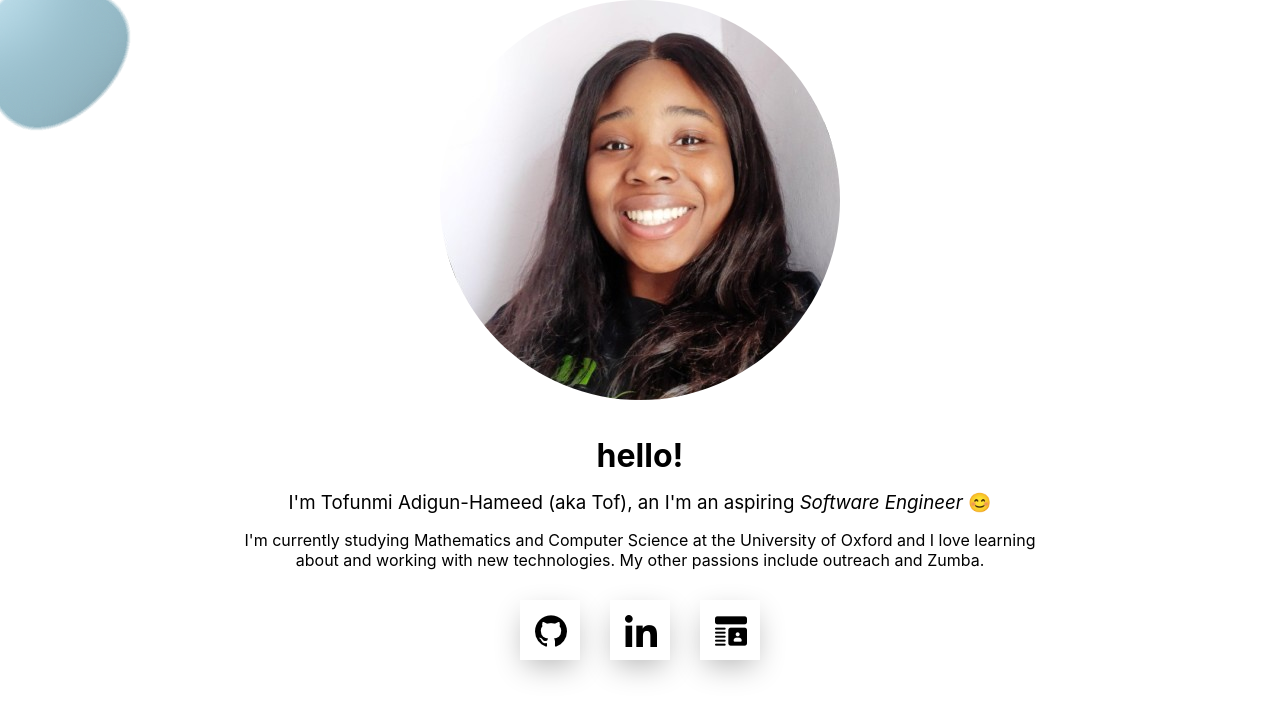
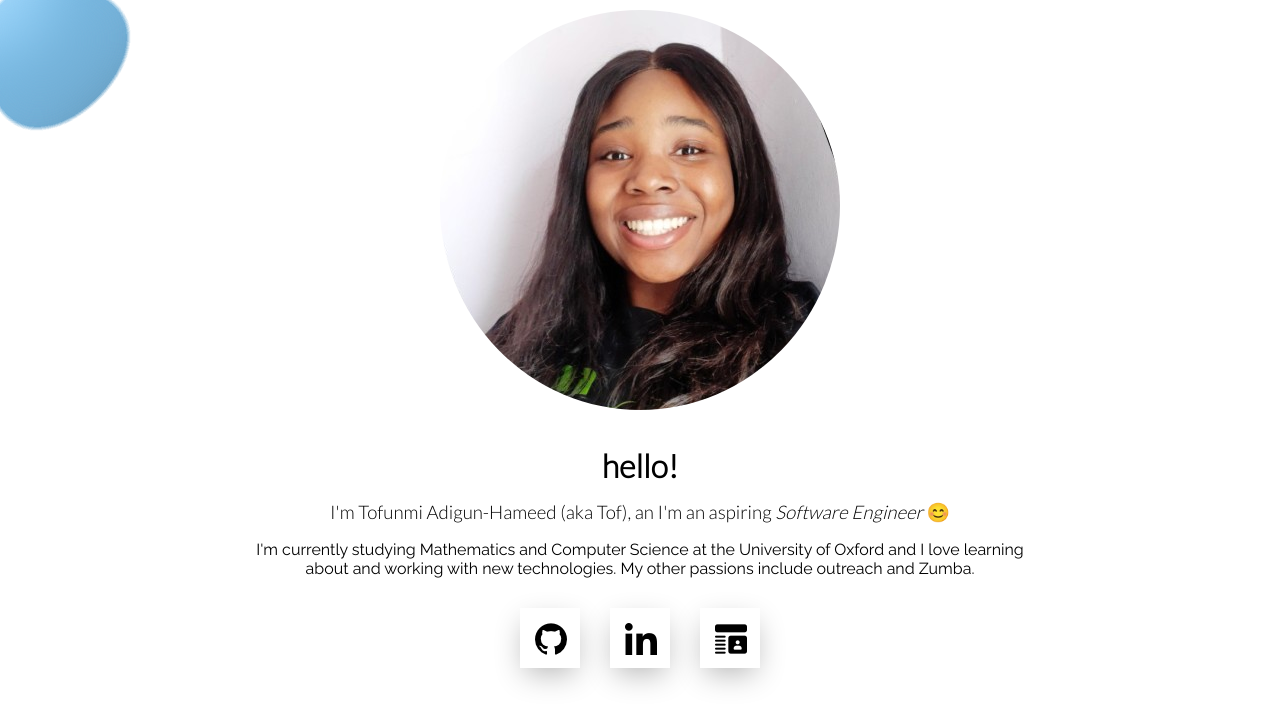
Before and after one commit to tof-tof/my-website, a React (Create React App) app: page / in a window 1280 px wide. Shown: the top 724 px of the page. Built offline with nearby package versions, Linux system fonts and the light colour scheme.

Commit message:
no backgrounds, just blob

```diff
--- a/package.json
+++ b/package.json
@@ -6,7 +6,9 @@
     "@testing-library/jest-dom": "^5.11.4",
     "@testing-library/react": "^11.1.0",
     "@testing-library/user-event": "^12.1.10",
+    "particles-bg": "^2.5.0",
     "react": "^17.0.1",
+    "react-background-animation": "^1.0.1",
     "react-dom": "^17.0.1",
     "react-scripts": "4.0.0",
     "react-spring": "^8.0.27",
--- a/src/App.js
+++ b/src/App.js
@@ -2,7 +2,6 @@ import './App.css';
 import { useSpring, animated } from 'react-spring';
 import Hover from './Hover';
 import Goo from './Blob';
-
 
 
 function App() {
@@ -15,10 +14,9 @@ function App() {
 
   return (
     <div>
-      <Goo/>
+      <Goo />
       <div>
         <img className="round-img" src="../tof.jpg" alt=" Tofunmi Adigun-Hameed" />
-
       </div>
       <animated.h1 style={headerProps}>hello!</animated.h1>
       <h3>I'm Tofunmi Adigun-Hameed (aka Tof), an I'm an aspiring <i>Software Engineer</i> &#128522;</h3>
@@ -31,7 +29,6 @@ function App() {
       <Hover href={"https://www.linkedin.com/in/tofunmi-adigun-hameed/"} src={"../linkedin.png"} alt={"linkedIn"} />
       <div className="no-line-break pad-out"></div>
       <Hover href={""} src={"../profile.png"} alt={"cv"} />
-
     </div>
   );
 }
--- a/src/index.css
+++ b/src/index.css
@@ -1,5 +1,4 @@
-@import url("https://fonts.googleapis.com/css2?family=Roboto&display=swap");
-
+@import url('https://fonts.googleapis.com/css2?family=Lato:wght@300&family=Raleway&display=swap');
 * {
   padding: 0;
   margin: 0;
@@ -32,7 +31,7 @@ body,
 body {
   background-color: white;
   color: black;
-  font-family: "Roboto", sans-serif;
+  font-family: 'Lato', sans-serif;
   display: flex;
   /* align-items: center; */
   justify-content: center;
@@ -43,25 +42,23 @@ body {
 
 h1 {
   padding-top: 2rem;
+  font-family: 'Lato', sans-serif;
   text-align: center;
 }
 
-.info-wrapper {
-  display: flex;
-  justify-content: space-between;
+img{
+  padding-top: 10px;
 }
 
 h3 {
   padding: 1rem;
+  font-family: 'Lato', sans-serif;
   font-weight: normal;
 }
 h5 {
   padding: 1rem;
 }
 
-li {
-  list-style: none;
-}
 
 .round-img{
   border-radius: 50%;
@@ -73,17 +70,10 @@ p {
   display: flex;
   max-width: 800px;
   padding-bottom: 5px;
+  font-family: 'Raleway', sans-serif;
+
 }
 
-.info-wrapper button {
-  background: #272727;
-  color: white;
-  border: none;
-  outline: none;
-  cursor: pointer;
-  padding: 0.5rem;
-  margin: 0.5rem 1rem;
-}
 
 .space-after{
   padding-bottom: 30px;
--- a/src/styles.css
+++ b/src/styles.css
@@ -29,7 +29,7 @@ body {
   position: absolute;
   will-change: transform;
   border-radius: 50%;
-  background: lightblue;
+  background: lightskyblue;
   box-shadow: 10px 10px 5px 0px rgba(0, 0, 0, 0.75);
   opacity: 0.6;
 }
```
Also changed, not shown: 2 other files (tests, documents, lock files or other folders).
